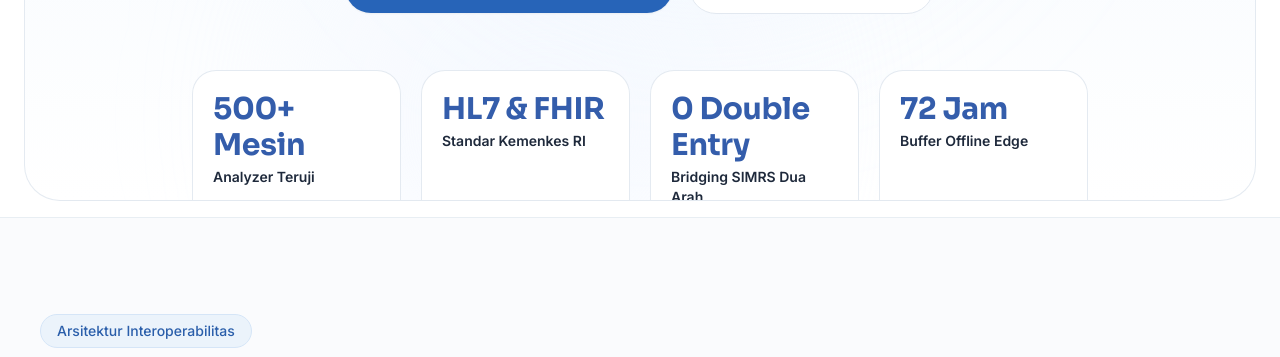
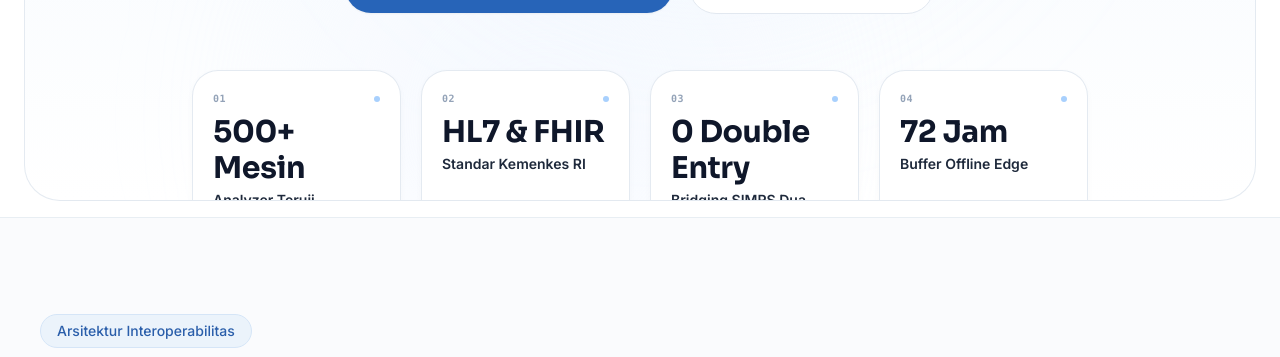
Before and after one commit to TBTBAgency/WebsiteDiagnova, a Next.js app: page /integration in a window 1280 px wide. Shown: the part 583-940 px from the top of the page. Built offline with nearby package versions, Linux system fonts and the light colour scheme; no server answers.

Commit message:
feat(hero): redesign hero metric cards with interactive hover/tap states and progress sparks

```diff
--- a/components/sections/PageHero.tsx
+++ b/components/sections/PageHero.tsx
@@ -1,6 +1,6 @@
 "use client";
 
-import React from "react";
+import React, { useState } from "react";
 import Link from "next/link";
 import { ArrowRight } from "lucide-react";
 import { SectionBadge } from "@/components/ui/SectionBadge";
@@ -40,6 +40,8 @@ export function PageHero({
   metrics,
   className,
 }: PageHeroProps) {
+  const [activeMetric, setActiveMetric] = useState<number | null>(null);
+
   return (
     <section
       className={cn(
@@ -110,27 +112,87 @@ export function PageHero({
               </div>
             )}
 
-            {/* Exactly 4 Standardized Metric Cards with uniform height & layout */}
+            {/* Exactly 4 Dynamic Interactive Hero Metric Cards */}
             <div className="mt-10 sm:mt-12 lg:mt-14 grid grid-cols-2 lg:grid-cols-4 gap-3 sm:gap-5 w-full max-w-4xl">
-              {metrics.map((kpi, idx) => (
-                <div
+              {metrics.map((kpi, idx) => {
+                const isActive = activeMetric === idx;
+                return (
+                  <button
                     key={idx}
-                  className="rounded-[20px] sm:rounded-[24px] bg-white border border-slate-200/90 p-4 sm:p-5 text-left shadow-xs hover:border-blue-200/80 transition-colors flex flex-col justify-between min-h-[105px] sm:min-h-[114px] animate-ll-hero"
+                    type="button"
+                    onMouseEnter={() => setActiveMetric(idx)}
+                    onMouseLeave={() => setActiveMetric(null)}
+                    onClick={() => setActiveMetric(isActive ? null : idx)}
+                    className={cn(
+                      "group relative overflow-hidden rounded-[22px] sm:rounded-[26px] bg-white/95 backdrop-blur-xs border p-4 sm:p-5 text-left transition-all duration-300 ease-out flex flex-col justify-between min-h-[126px] sm:min-h-[140px] animate-ll-hero cursor-pointer",
+                      isActive
+                        ? "-translate-y-1.5 border-[#0073FC]/45 shadow-[0_16px_34px_-12px_rgba(0,115,252,0.18)]"
+                        : "border-slate-200/90 shadow-[0_2px_10px_-3px_rgba(15,23,42,0.05)] hover:-translate-y-1.5 hover:border-[#0073FC]/40 hover:shadow-[0_16px_34px_-12px_rgba(0,115,252,0.16)]"
+                    )}
                     style={{ animationDelay: `${300 + idx * 70}ms` }}
                   >
-                  <div>
-                    <p className="font-display text-2xl sm:text-3xl font-bold tracking-tight text-[#345DAB]">
+                    {/* Animated Top Accent Sweep */}
+                    <span
+                      className={cn(
+                        "absolute top-0 left-0 h-[3px] bg-gradient-to-r from-[#0073FC] to-[#38BDF8] transition-all duration-300 ease-out",
+                        isActive ? "w-full" : "w-0 group-hover:w-full"
+                      )}
+                    />
+
+                    {/* Soft Ambient Hover Glow */}
+                    <span
+                      className={cn(
+                        "pointer-events-none absolute -top-10 -right-10 h-24 w-24 rounded-full bg-[#0073FC]/10 blur-2xl transition-opacity duration-300",
+                        isActive ? "opacity-100" : "opacity-0 group-hover:opacity-100"
+                      )}
+                    />
+
+                    <div className="relative z-10 w-full">
+                      {/* Top Index + Live Pulse Indicator */}
+                      <div className="flex items-center justify-between mb-2">
+                        <span className="text-[10px] font-mono font-semibold tracking-wider text-slate-400 group-hover:text-[#0073FC] transition-colors">
+                          0{idx + 1}
+                        </span>
+                        <span
+                          className={cn(
+                            "h-1.5 w-1.5 rounded-full transition-all duration-300",
+                            isActive
+                              ? "bg-[#0073FC] scale-125"
+                              : "bg-blue-300/80 group-hover:bg-[#0073FC] group-hover:scale-125"
+                          )}
+                        />
+                      </div>
+
+                      <p
+                        className={cn(
+                          "font-display text-2xl sm:text-3xl font-bold tracking-tight transition-colors duration-200",
+                          isActive ? "text-[#0073FC]" : "text-slate-900 group-hover:text-[#0073FC]"
+                        )}
+                      >
                         {kpi.value}
                       </p>
-                    <p className="text-xs sm:text-sm font-semibold text-slate-800 mt-1">
+                      <p className="text-xs sm:text-sm font-semibold text-slate-800 mt-1 leading-snug">
                         {kpi.label}
                       </p>
                     </div>
-                  <p className="text-[11px] sm:text-xs text-slate-500 mt-1 leading-tight">
+
+                    <div className="relative z-10 w-full mt-2.5">
+                      <p className="text-[11px] sm:text-xs text-slate-500 leading-tight">
                         {kpi.sub}
                       </p>
+                      {/* Interactive Progress Spark */}
+                      <div className="mt-2.5 h-1 w-full rounded-full bg-slate-100 overflow-hidden">
+                        <div
+                          className={cn(
+                            "h-full rounded-full bg-gradient-to-r from-[#0073FC] to-[#38BDF8] transition-all duration-500 ease-out",
+                            isActive ? "w-full" : "w-1/2 group-hover:w-full"
+                          )}
+                        />
                       </div>
-              ))}
+                    </div>
+                  </button>
+                );
+              })}
             </div>
           </div>
         </div>
```
Lines whose indentation alone changed are shown as unchanged.
